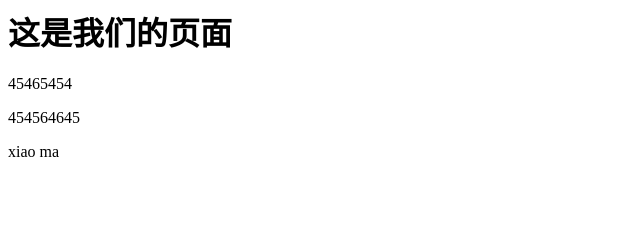
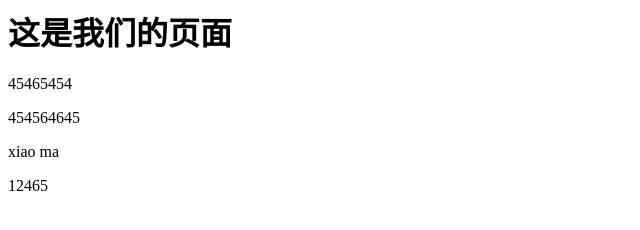
Before and after one commit to lpm0205/ourTeamDemo, a plain HTML site: page index.html in a window 1280 px wide. Shown: the full height of the page, 0-640 px from the left. Drawn offline with Linux system fonts and the light colour scheme.

Commit message:
Update index.html
sad

```diff
--- a/index.html
+++ b/index.html
@@ -2,3 +2,4 @@
 <p>45465454</p>
 454564645
 <p>xiao ma </p>
+<p>12465</p>
```
